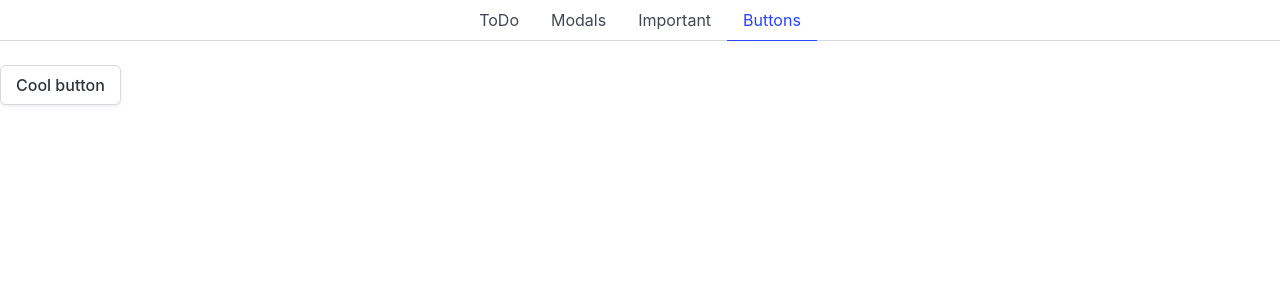
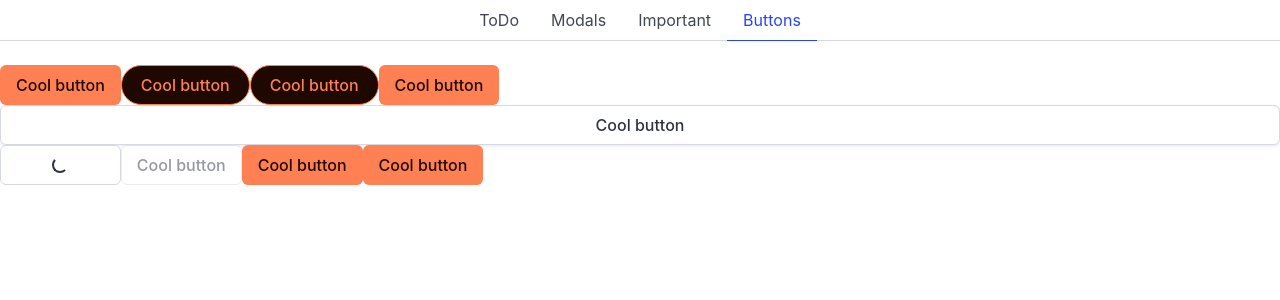
Before and after one commit to ArtjomLugovets/learnfront, a Vue app: page /buttons in a window 1280 px wide. Shown: the top 300 px of the page. Built offline with nearby package versions, Linux system fonts and the light colour scheme.

Commit message:
Add buttons with prop validation

```diff
--- a/src/components/Btn.vue
+++ b/src/components/Btn.vue
@@ -1,8 +1,96 @@
 <script setup>
+import { computed } from 'vue';
+
+const props = defineProps({
+    class: {
+        type: String,
+        default: ''
+    },
+    color: {
+        type: String,
+        default: '',
+        validator(value, props) {
+            // The value must match one of these strings
+            return [
+                'success',
+                'warning',
+                'danger',
+                'info',
+                'light',
+                'dark',
+                'ghost',
+                'white',
+                'black',
+                'text',
+            ].includes(value)
+        }
+    },
+    size: {
+        type: String,
+        validator(value, props) {
+            // The value must match one of these strings
+            return [
+                'small',
+                'medium',
+                'large',
+                'normal',
+            ].includes(value)
+        }
+    },
+    fullwidth: Boolean,
+    outlined: Boolean,
+    rounded: Boolean,
+    inverted: Boolean,
+    state: {
+        type: String,
+        validator(value, props) {
+            // The value must match one of these strings
+            return [
+                'hover',
+                'active',
+                'focus',
+                'loading',
+                'static',
+                'disabled'
+            ].includes(value)
+        }
+    },
+    href: String,
+});
+
+let computedClass = computed(() => {
+    let combined = '';
+    combined += props.class
+    if(props.color) {
+        combined += ' is-' + props.color;
+    }
+    if(props.size) {
+        combined += ' is-' + props.size;
+    }
+    if(props.fullwidth) {
+        combined += ' is-fullwidth';
+    }
+    if(props.outlined) {
+        combined += ' is-outlined';
+    }
+    if(props.rounded) {
+        combined += ' is-rounded';
+    }
+    if(props.inverted) {
+        combined += ' is-inverted';
+    }
+    if(props.state && props.state !== 'disabled') {
+        combined += ' is-' + props.state;
+    }
+    return combined;
+});
 
 </script>
 <template>
-    <button class="button">
+    <a v-if="href" class="button" :class="computedClass" @click="$emit('click', $event)" :href="href">
+        <slot></slot>
+    </a>
+    <button v-else class="button" :class="computedClass" :disabled="state === 'disabled'" @click="$emit('click', $event)">
         <slot></slot>
     </button>
 </template>
--- a/src/pages/Buttons.vue
+++ b/src/pages/Buttons.vue
@@ -4,6 +4,17 @@ import Btn from '../components/Btn.vue';
 
 </script>
 
+
+
 <template>
-    <Btn>Cool button</Btn>
+    <Btn class="is-primary">Cool button</Btn>
+    <Btn class="is-primary is-rounded is-outlined is-inverted">Cool button</Btn>
+    <Btn color="primary" rounded outlined inverted>Cool button</Btn>
+    <Btn color="primary">Cool button</Btn>
+    <Btn fullwidth >Cool button</Btn>
+    <Btn state="loading" @click="console.log('yee')">Cool button</Btn>
+    <Btn state="disabled">Cool button</Btn>
+    <Btn class="is-primary" href="https://google.com">Cool button</Btn>
+    <Btn class="is-primary" state="disabled" href="https://google.com">Cool button</Btn>
+
 </template>
```
